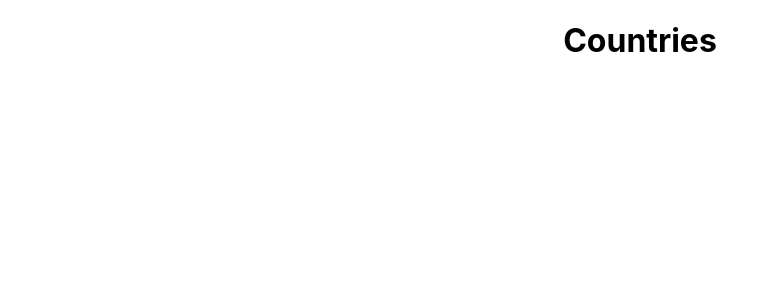
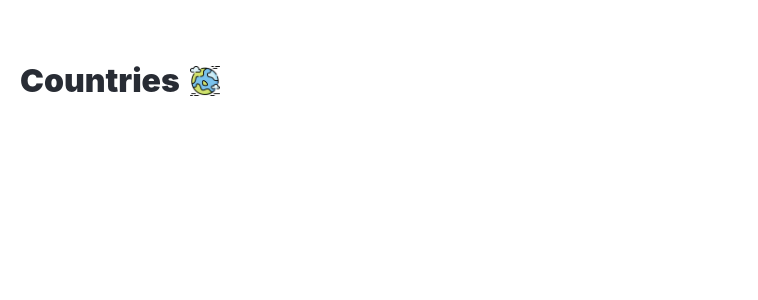
Before and after one commit to Hahiii/Countries-List-With-GraphQL, a React (Create React App) app: page / in a window 1280 px wide. Shown: the top 300 px of the page, without its empty margins (0-758 px from the left). Built offline with nearby package versions, Linux system fonts and the light colour scheme.

Commit message:
add Header component

```diff
--- a/src/App.js
+++ b/src/App.js
@@ -1,12 +1,11 @@
 import React from "react";
+import Header from "./components/header";
 import "./App.css";
 
 function App() {
   return (
     <div className="App">
-      <header className="App-header">
-        <h1>Countries</h1>
-      </header>
+      <Header />
     </div>
   );
 }
--- /dev/null
+++ b/src/components/header/index.css
@@ -0,0 +1,17 @@
+.site-header {
+  display: flex;
+  padding: 40px 20px;
+  align-items: center;
+}
+
+.site-header__title {
+  font-size: 2rem;
+  color: #282c34;
+  font-weight: 900;
+}
+
+.site-header__icon {
+  width: 30px;
+  object-fit: contain;
+  margin-left: 10px;
+}
--- /dev/null
+++ b/src/components/header/index.js
@@ -0,0 +1,14 @@
+import React from "react";
+import World from "../../images/world.png";
+import "./index.css";
+
+function Header() {
+  return (
+    <div className="site-header">
+      <h1 className="site-header__title">Countries</h1>
+      <img className="site-header__icon" src={`${World}`} alt="earth icon" />
+    </div>
+  );
+}
+
+export default Header;
```
Also changed, not shown: src/images/world.png (added).
